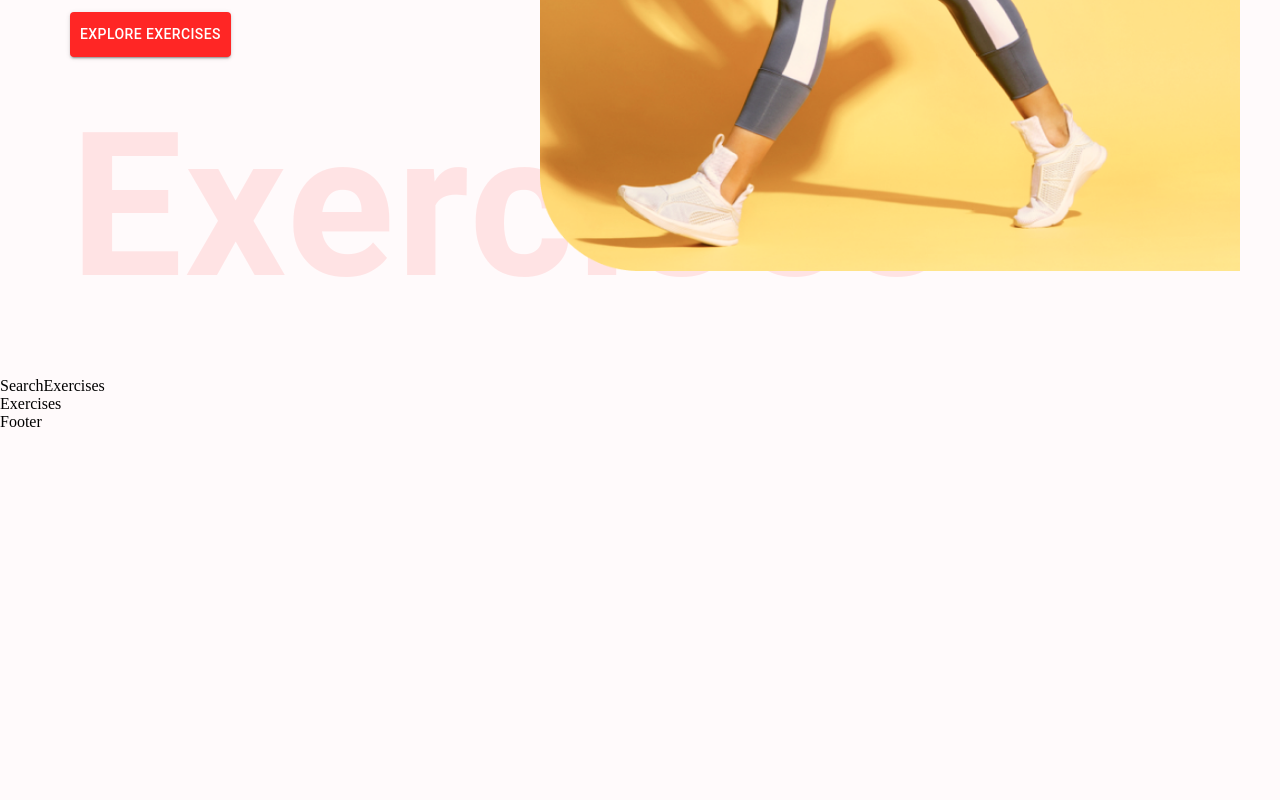
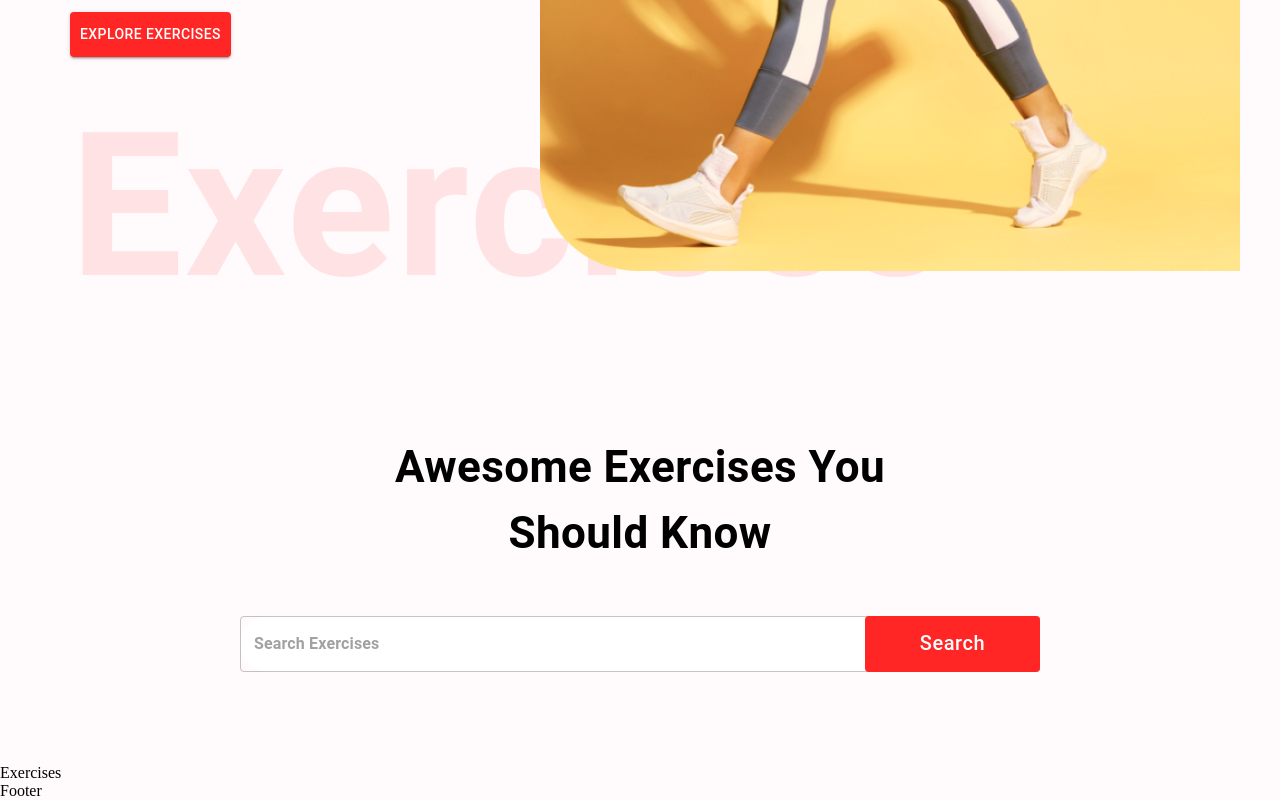
Before and after one commit to dato94/fitness_app, a React (Create React App) app: page / in a window 1280 px wide. Shown: the part 595-1395 px from the top of the page. Before the commit the page ends 1026 px from the top, so only its background shows below. Built offline with nearby package versions, Linux system fonts and the light colour scheme; no server answers.

Commit message:
create searchExercises and add fetchdata from rapdapi

```diff
--- a/src/components/SearchExercises.js
+++ b/src/components/SearchExercises.js
@@ -1,8 +1,60 @@
-import React from 'react'
+import React, { useEffect, useState } from 'react'
+import { Box, Button, Stack, TextField, Typography } from '@mui/material'
+
+import { exerciseOptions, fetchData } from '../utils/fetchData'
 
 const SearchExercises = () => {
+
+  const [search, setSearch] = useState("")
+
+  const handleSearch = async () => {
+    if(search) {
+      const exercisesData = await fetchData('https://exercisedb.p.rapidapi.com/exercises', exerciseOptions);
+
+      console.log(exercisesData)
+    }
+  }
+
   return (
-    <div>SearchExercises</div>
+    <Stack alignItems="center" mt="37px" justifyContent="center" p="20px">
+      <Typography fontWeight={700} sx={{ fontSize: { lg: "44px", xs: "30px"} }} mb="50px" textAlign="center">
+        Awesome Exercises You <br /> Should Know
+      </Typography>
+      <Box position="relative" mb="72px">
+        <TextField
+          sx={{
+            input: {
+              fontWeight: "700",
+              border: "none",
+              borderRadius: "4px"
+            },
+            width: { lg: "800px", xs: "350px" },
+            backgroundColor: "#fff",
+            borderRadius: "40px"
+          }}
+          height="76px"
+          value={search}
+          onChange={(e) => setSearch(e.target.value.toLowerCase())}
+          placeholder="Search Exercises"
+          type="text"
+        />
+        <Button className="search-btn"
+          sx={{
+            backgroundColor: "#ff2625",
+            color: "#fff",
+            textTransform: "none",
+            width: { lg: "175px", xs: "80px" },
+            fontSize: { lg: "20px", xs: "14px" },
+            height: "56px",
+            position: "absolute",
+            right: "0"
+          }}
+          onClick={handleSearch}
+        >
+          Search
+        </Button>
+      </Box>
+    </Stack>
   )
 }
 
--- /dev/null
+++ b/src/utils/fetchData.js
@@ -0,0 +1,16 @@
+export const exerciseOptions = {
+    method: 'GET',
+    headers: {
+      'X-RapidAPI-Key': process.env.REACT_APP_RAPID_API_KEY,
+      'X-RapidAPI-Host': 'exercisedb.p.rapidapi.com'
+    }
+  };
+
+
+
+export const fetchData = async (url, options) => {
+    const response = await fetch(url, options);
+    const data = await response.json();
+
+    return data;
+}
```
Also changed, not shown: 1 other file (tests, documents, lock files or other folders).
